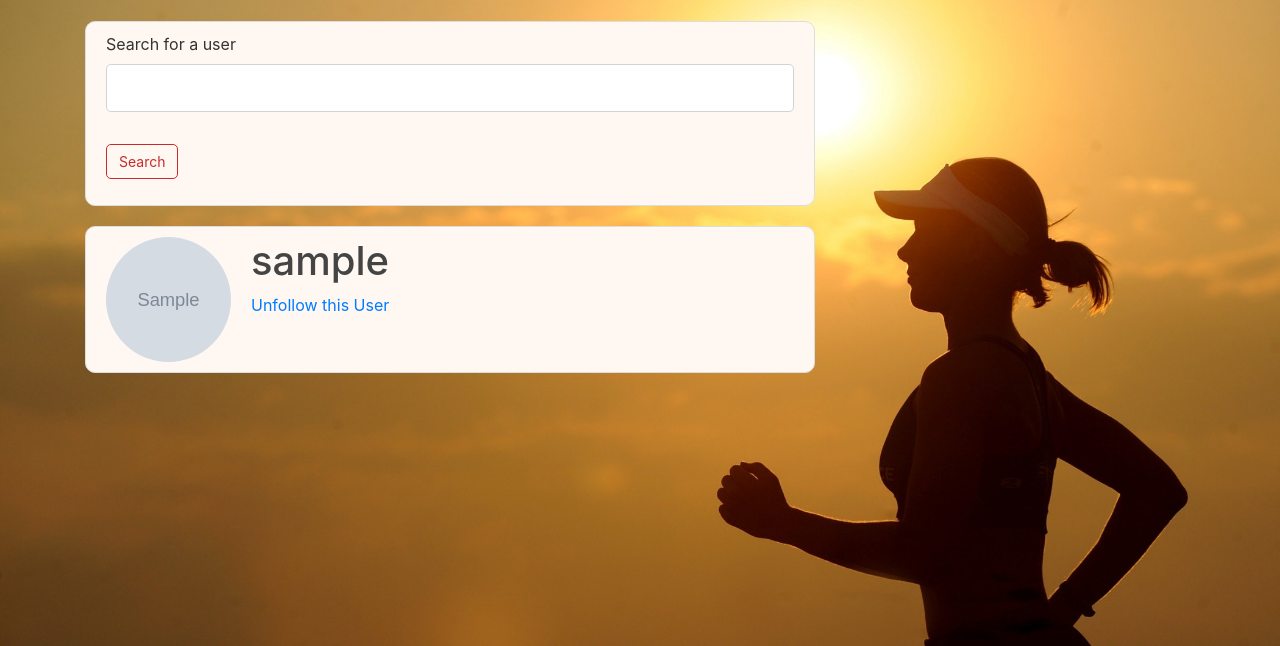
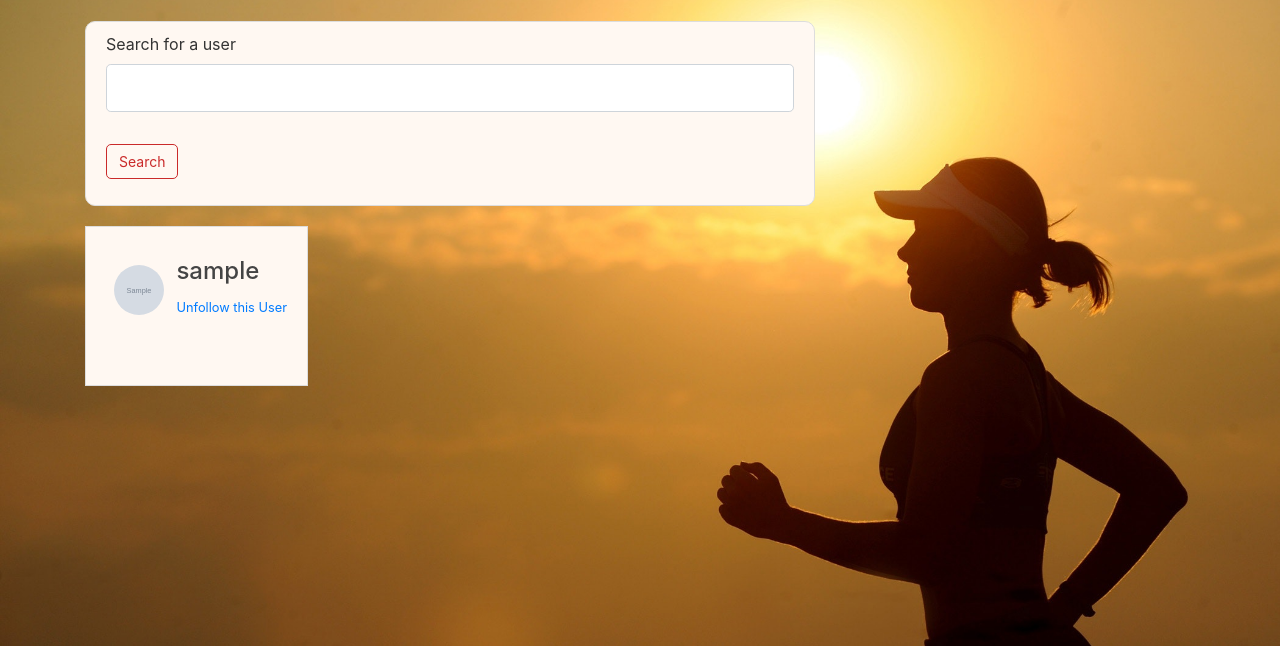
Before and after one commit to Code-Institute-Submissions/flask-training-calendar, a Flask app: page /following in a window 1280 px wide. Shown: the part 60-706 px from the top of the page. Run offline with Flask 2, Linux system fonts and the light colour scheme; a user stored in the database is signed in; tables that the repository leaves empty hold one stand-in row (values such as "Sample post"); grey boxes marked "Sample" are stand-in pictures; some libraries are stand-ins or nearby versions.

Commit message:
Further styling changes

```diff
--- a/flasktrainingcalendar/static/main.css
+++ b/flasktrainingcalendar/static/main.css
@@ -192,11 +192,19 @@ a.workout-title:hover {
 }
 
 .account-heading {
-  font-size: 2.5rem;
+  font-size: 1.5rem;
 }
 
 .account-heading:hover {
   color: #767676;
+}
+
+.unfollow{
+  font-size: 0.8em;
+}
+
+.follow-info{
+  margin-top:20px;
 }
 
 
--- a/flasktrainingcalendar/templates/following.html
+++ b/flasktrainingcalendar/templates/following.html
@@ -27,15 +27,19 @@
             </div>
             <div class="row">
                 {% for user in users %}
-                    <div class="col-md-12">
-                        <div class="single-info">
-                            <div class="media">
-                                <img class="rounded-circle account-img" src="{{url_for('static', filename='profile_pics/' + user.image_file)}}">
-                                <div class="media-body">
-                                    <a href="{{url_for('view_user', username=user.username)}}" class="no-underline"><h2 class="account-heading">{{ user.username }}</h2></a>
-                                    {% if current_user.is_following(user)%}
-                                        <p><a href="{{url_for('unfollow', username=user.username)}}">Unfollow this User</a></p>
-                                    {% endif %}
+                    <div class="col-md-4 col-12">
+                        <div class="calendar-cell">
+                            <div class="follow-info">
+                                <div class="row">
+                                    <div class="col-4">
+                                        <img class="rounded-circle comment-img" src="{{url_for('static', filename='profile_pics/' + user.image_file)}}">
+                                    </div>
+                                    <div class="col-8">
+                                        <a href="{{url_for('view_user', username=user.username)}}" class="no-underline"><h2 class="account-heading">{{ user.username }}</h2></a>
+                                        {% if current_user.is_following(user)%}
+                                            <p><a class="unfollow" href="{{url_for('unfollow', username=user.username)}}">Unfollow this User</a></p>
+                                        {% endif %}
+                                    </div>
                                 </div>
                             </div>
                         </div>
```
